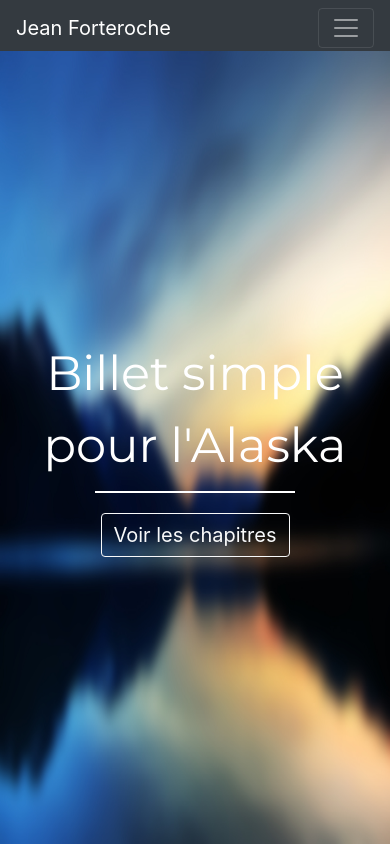
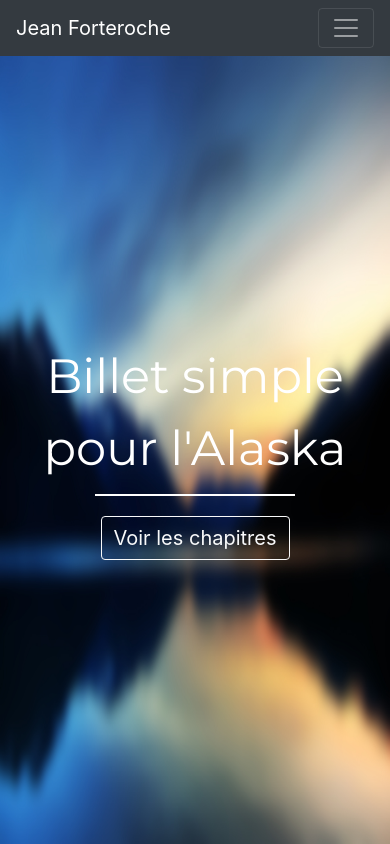
Before and after one commit to Crayzo/projet_4, a PHP site: page / in a window 390 px wide. Run offline with PHP 8.4, Linux system fonts and the light colour scheme; some libraries are stand-ins or nearby versions.

Commit message:
Adding JS file for perfect responsive

```diff
--- a/index.html
+++ b/index.html
@@ -37,14 +37,14 @@
     </nav>
     <section>
        <div class="slider">
-           <div id="slider-image">
-                <img src="slider/1.jpg" class="img-fluid" alt="Responsive image">
-           </div>
-           <div id="slider-text">
+            <div id="slider-image">
+                <img src="slider/1.jpg" alt="Responsive image">
+            </div>
+            <div id="slider-text">
                 <p>Billet simple pour l'Alaska</p>
                 <div class="separator"></div>
                 <button class="btn btn-outline-light">Voir les chapitres</button>
-           </div>
+            </div>
        </div>
     </section>
     <!-- Optional JavaScript -->
@@ -52,5 +52,6 @@
     <script src="https://code.jquery.com/jquery-3.3.1.slim.min.js"></script>
     <script src="https://cdnjs.cloudflare.com/ajax/libs/popper.js/1.14.7/umd/popper.min.js"></script>
     <script src="https://stackpath.bootstrapcdn.com/bootstrap/4.3.1/js/bootstrap.min.js"></script>
+    <script src="script.js"></script>
   </body>
 </html>
--- /dev/null
+++ b/script.js
@@ -0,0 +1 @@
+$("#slider-image").css('max-height', $("#slider-image").height() - $(".navbar").outerHeight(true));
--- a/style.css
+++ b/style.css
@@ -1,14 +1,10 @@
-.navbar
-{
-    height: 6vh;
-}
 .slider
 {
     position: relative;
 }
 #slider-image
 {
-    height: 94vh;
+    height: 100vh;
 }
 #slider-image img
 {
```
